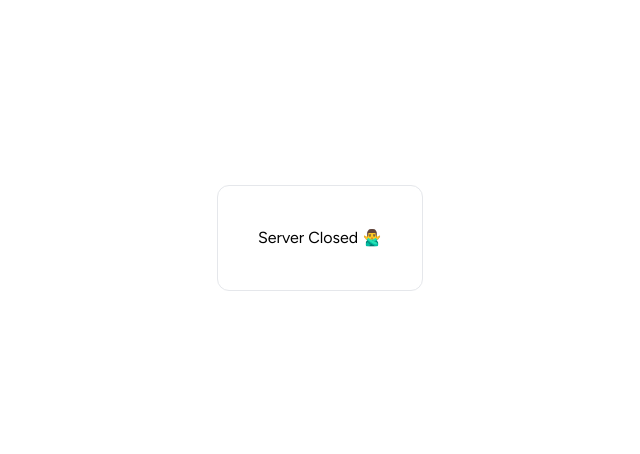
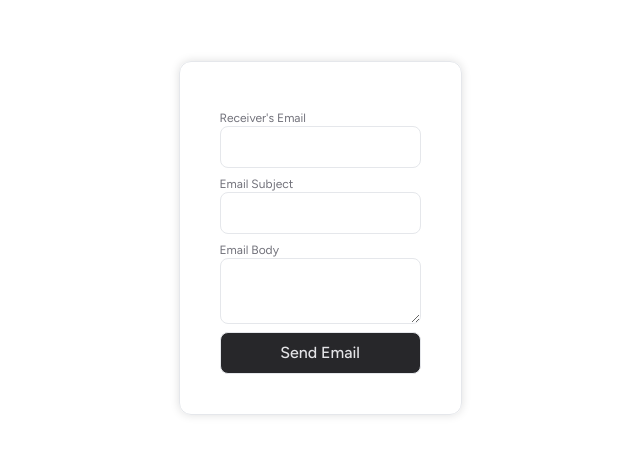
Before and after one commit to omshejul/email-node-red, a Next.js app: page / in a window 1280 px wide. Shown: the part 162-616 px from the top of the page, without its empty margins (320-960 px from the left). Built offline with nearby package versions, Linux system fonts and the light colour scheme.

Commit message:
Enable form component and remove server closed message

```diff
--- a/app/page.tsx
+++ b/app/page.tsx
@@ -3,8 +3,8 @@ import Form from "./Components/Form";
 export default function Home() {
   return (
     <main className="flex min-h-screen flex-col items-center justify-center  lg:p-24">
-      {/* <Form /> */}
-      <p className="grid place-items-center border p-4 lg:p-10 rounded-xl" >Server Closed 🙅‍♂️</p>
+      <Form />
+      {/* <p className="grid place-items-center border p-4 lg:p-10 rounded-xl" >Server Closed 🙅‍♂️</p> */}
     </main>
   );
 }
```
